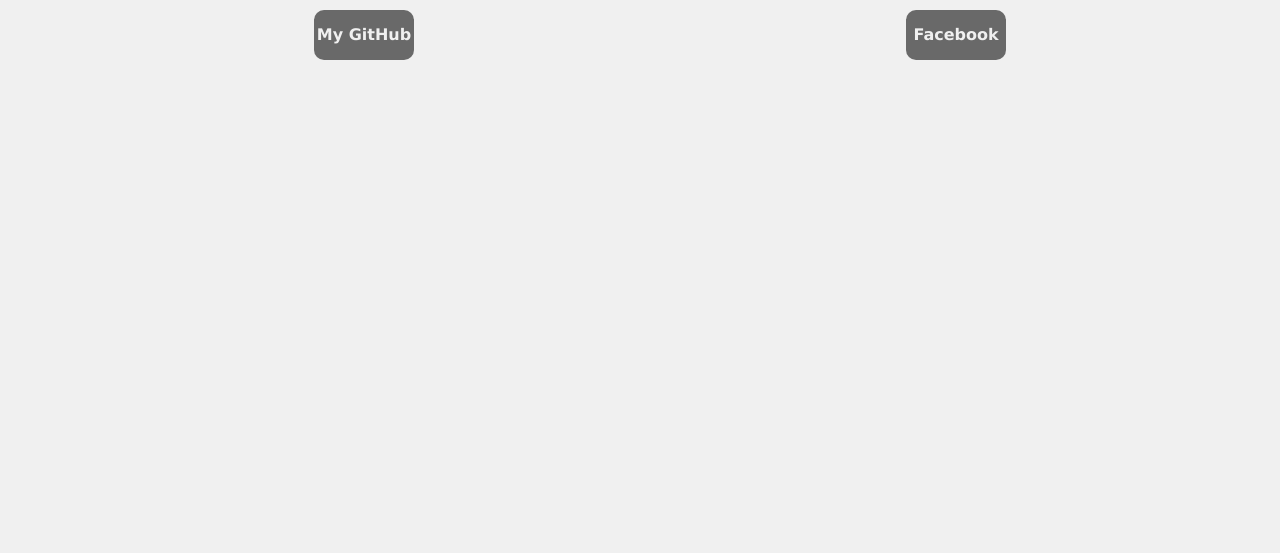
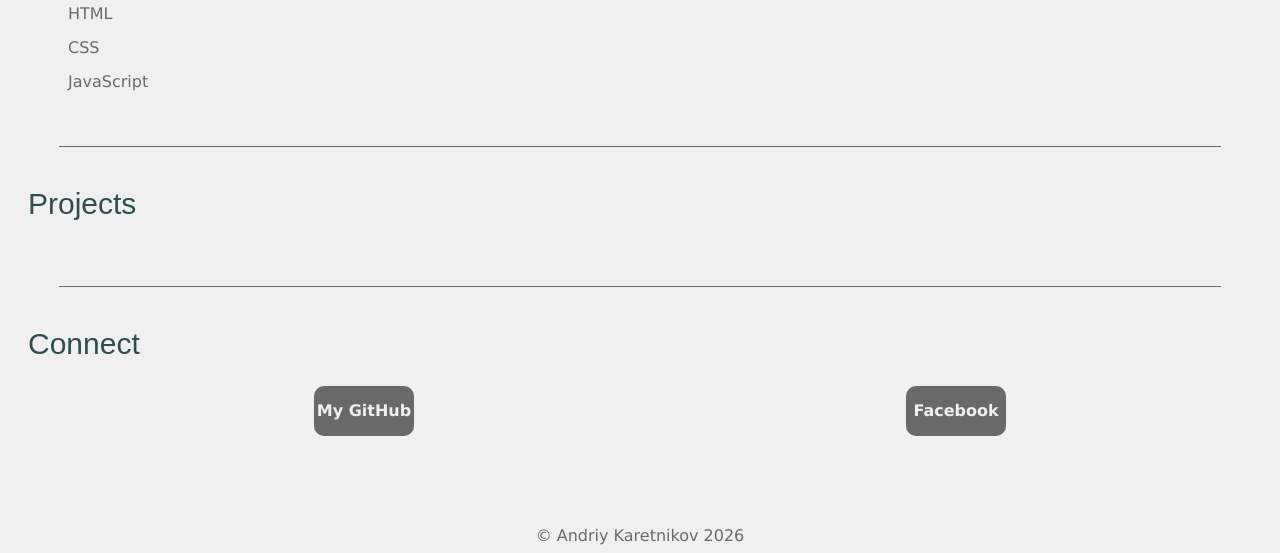
Before and after one commit to androscript/andriy-karetnikov-jsintro264, a plain HTML site: page index.html in a window 1280 px wide. Shown: the part 744-1297 px from the top of the page. Before the commit the page ends 824 px from the top, so only its background shows below. Drawn offline with Linux system fonts and the light colour scheme.

Commit message:
Lesson-7: added: index.js

```diff
--- a/css/index.css
+++ b/css/index.css
@@ -9,7 +9,20 @@ li {
 }
 
 section {
-  margin : 20px;
+  margin : 20px 20px 40px 20px;
+}
+
+section::after {
+  content: '';
+  display: block;
+  margin: 0 auto;
+  width: 95%;
+  padding-top: 40px;
+  border-bottom: 1px solid #696969;
+}
+
+section:last-of-type::after {
+  border-bottom: 0;
 }
 
 h1, h2 {
@@ -25,7 +38,7 @@ h1 {
   font-style: italic;
 }
 
-p {
+p, ul, li {
   margin: 0;
 }
 
@@ -58,11 +71,23 @@ p {
   margin-bottom: 25px;
 }
 
+.experience-item:last-child {
+  margin-bottom: 0;
+}
+
 .experience-item div {
   display: flex;
   justify-content: space-between;
   max-width: 1200px;
   margin-bottom: 10px;
+}
+
+#skills li {
+  margin-bottom: 15px;
+}
+
+#connect {
+  border-bottom: 0;
 }
 
 .connect-links {
@@ -93,3 +118,10 @@ p {
   font-weight: bold;
   text-decoration: none;
 }
+
+footer {
+  display: flex;
+  align-items: center;
+  justify-content: center;
+  margin-top: 50px;
+}
--- a/index.html
+++ b/index.html
@@ -67,5 +67,7 @@
       <li><a href="https://www.facebook.com/profile.php?id=61570230989179" target="_blank">Facebook</a></li>
     </ul>
   </section>
+
+  <script src="js/index.js"></script>
 </body>
 </html>
--- /dev/null
+++ b/js/index.js
@@ -0,0 +1,17 @@
+let footer = document.createElement('footer');
+document.body.appendChild(footer);
+
+let today = new Date();
+let thisYear = today.getFullYear();
+let copyright = document.createElement('p');
+copyright.innerHTML = '&#169; Andriy Karetnikov ' + thisYear;
+footer.appendChild(copyright);
+
+let skills = ['HTML', 'CSS', 'JavaScript'];
+let skillsSection = document.querySelector('#skills');
+let skillList = skillsSection.querySelector('ul');
+for (let i = 0; i < skills.length; i++){
+  let skill = document.createElement('li');
+  skill.innerHTML = skills[i];
+  skillList.appendChild(skill);
+}
```
